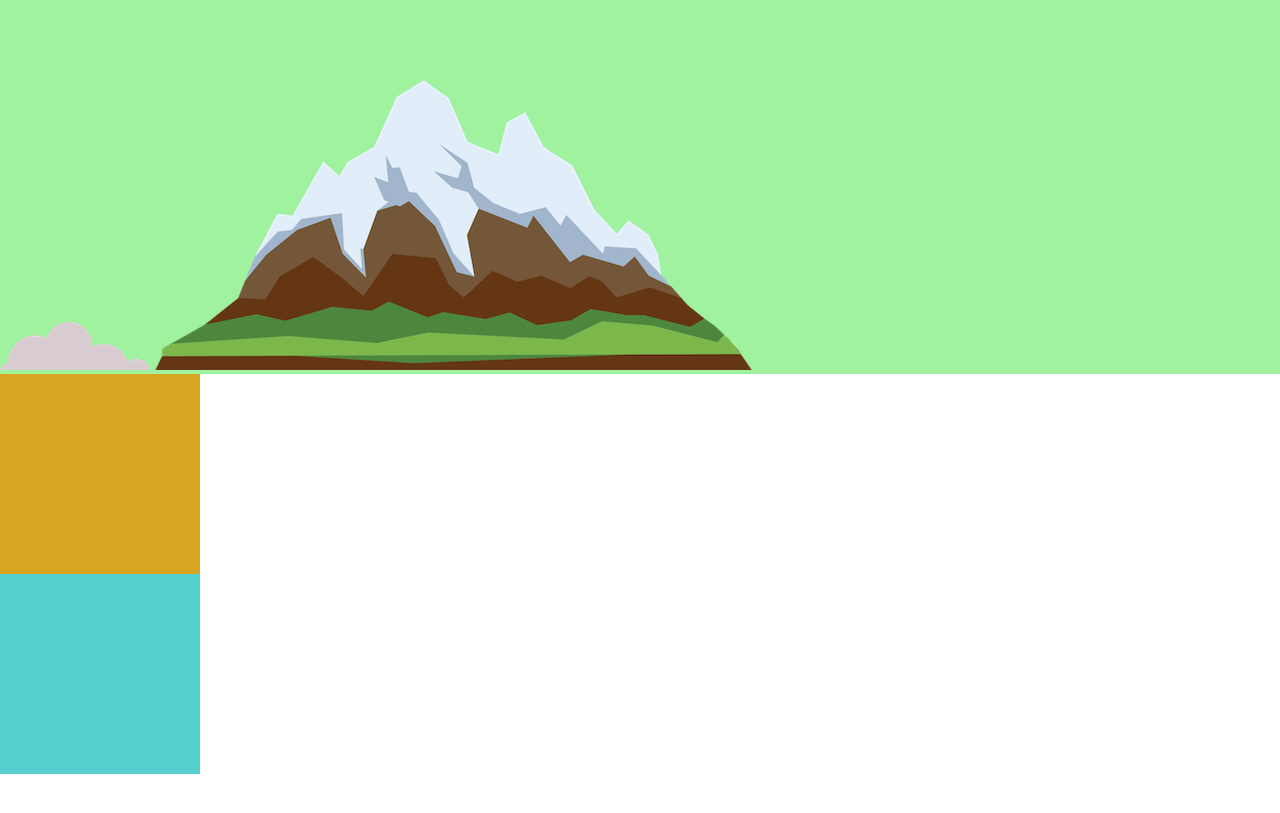
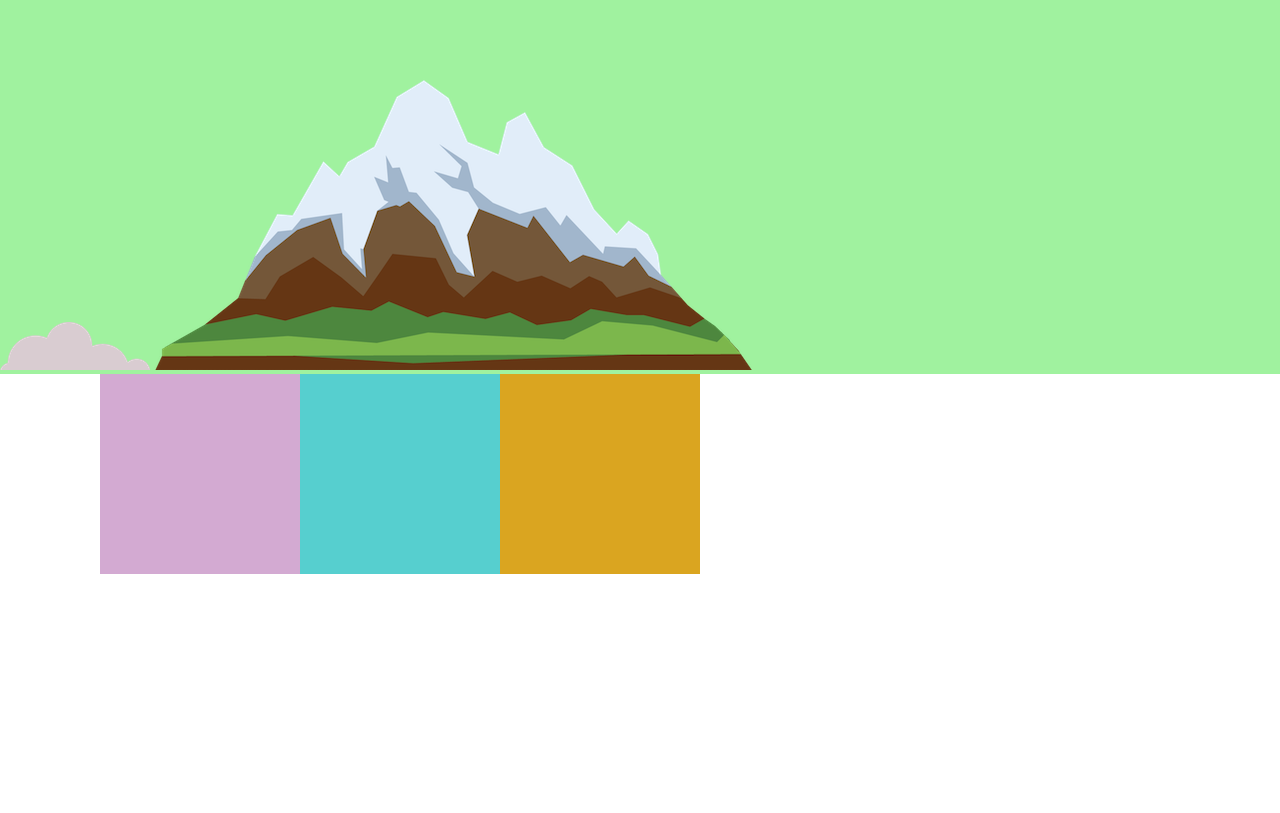
Before and after one commit to Jagan-Janakiraman/Personal_website, a plain HTML site: page index.html in a window 1280 px wide. Shown: the part 131-944 px from the top of the page. Before the commit the page ends 905 px from the top, so only its background shows below. Drawn offline with Linux system fonts and the light colour scheme.

Commit message:
relative positioning

```diff
--- a/css/style.css
+++ b/css/style.css
@@ -13,9 +13,22 @@ h1{
     background-color: goldenrod;
     height: 200px;
     width: 200px;
+    position: relative;
+    left : 500px;
 }
 .bottomContainer{
     background-color: rgb(86, 207, 207);
     height: 200px;
     width: 200px;
+    position: relative;
+    left : 300px;
+    bottom: 200px;
 }
+.bottom2Container{
+    background-color: rgb(211, 170, 210);
+    height: 200px;
+    width: 200px;
+    position: relative;
+    left : 100px;
+    bottom: 400px;
+}
--- a/index.html
+++ b/index.html
@@ -25,5 +25,8 @@
     <div class="bottomContainer">
 
     </div>
+    <div class="bottom2Container">
+
+    </div>
 </body>
 </html>
```
